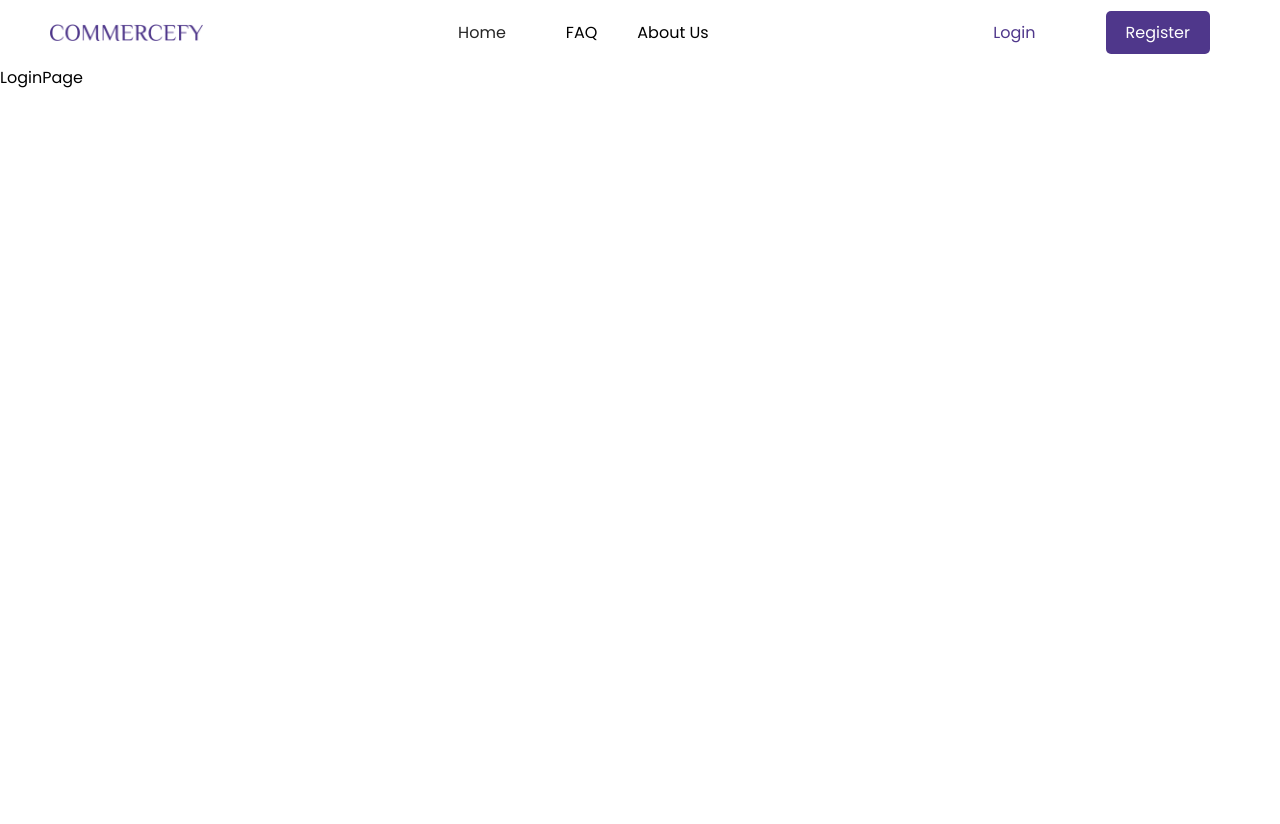
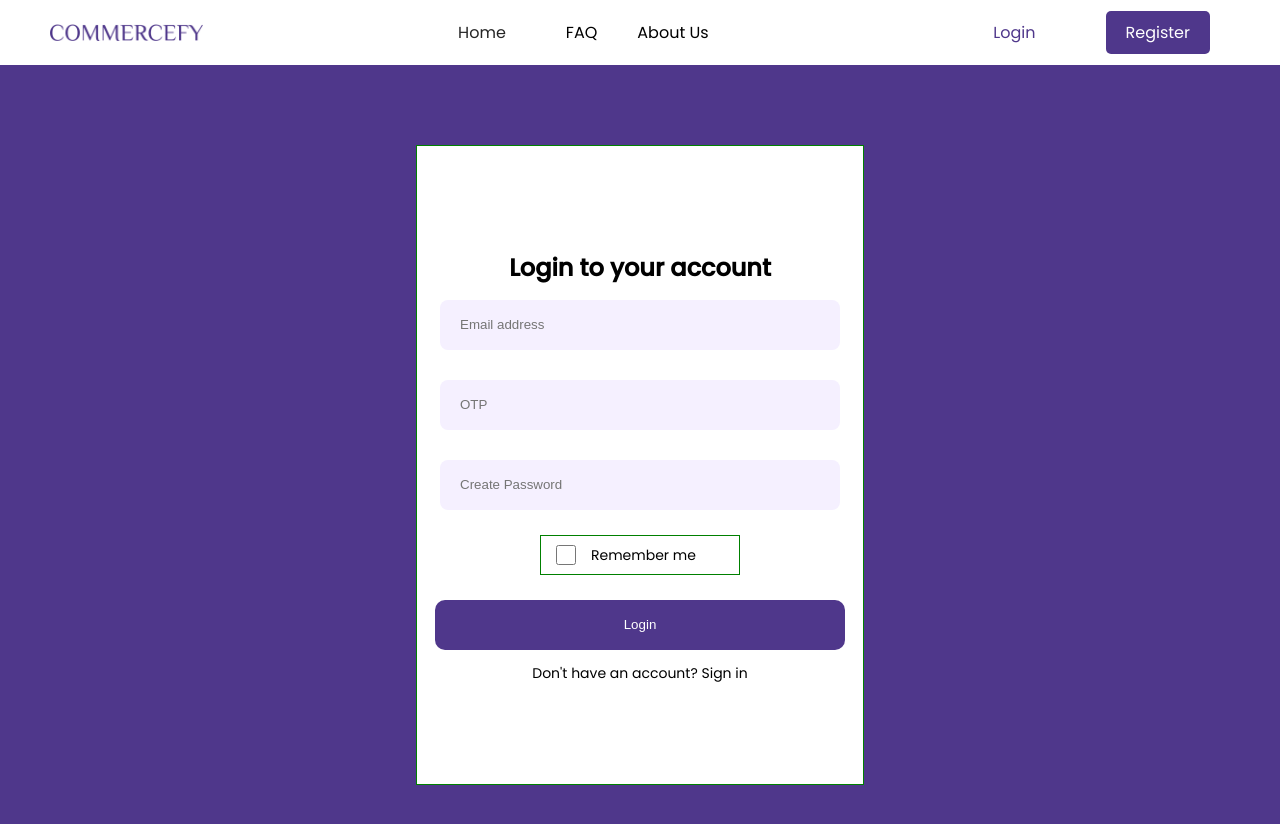
Before and after one commit to Olukayode08/commercefy, a React (Create React App) app: page /sign-in in a window 1280 px wide. Shown: the top 824 px of the page. Before the commit the page ends 800 px from the top, so only its background shows below. Built offline with nearby package versions, Linux system fonts and the light colour scheme.

Commit message:
Login and Registration page

```diff
--- a/src/pages/LoginPage.jsx
+++ b/src/pages/LoginPage.jsx
@@ -1,9 +1,108 @@
 import React from 'react'
+import styled from 'styled-components'
 
 const LoginPage = () => {
   return (
-    <div>LoginPage</div>
+    <>
+      <Wrapper>
+        <div className='login-page'>
+          <form>
+            <h1>Login to your account</h1>
+            <input
+              type='email'
+              required
+              id='email'
+              placeholder='Email address'
+              name='email'
+            />
+            <div>
+              <input
+                type='text'
+                required
+                id='otp'
+                placeholder='OTP'
+                name='otp'
+              />
+            </div>
+
+            <input
+              type='password'
+              required
+              id='password'
+              placeholder='Create Password'
+              name='password'
+            />
+            <div className='remember'>
+              <input className='radio-btn' type='checkbox' name='remember_user' id='remember_user' />
+              <p>Remember me</p>
+            </div>
+            <button>Login</button>
+            <p>Don't have an account? Sign in</p>
+          </form>
+        </div>
+      </Wrapper>
+    </>
   )
 }
-
+const Wrapper = styled.section`
+  .login-page {
+    display: flex;
+    flex-direction: column;
+    align-items: center;
+    justify-content: center;
+    width: 100%;
+    height: 100vh;
+    background-color: #4f378b;
+  }
+  form {
+    display: flex;
+    flex-direction: column;
+    align-items: center;
+    justify-content: center;
+    height: 80vh;
+    width: 35%;
+    margin: auto;
+    background-color: #fff;
+    padding: 20px;
+    border: 1px solid green;
+  }
+  input {
+    width: 400px;
+    height: 50px;
+    margin: 15px;
+    padding-left: 20px;
+    border-radius: 8px;
+    background: #f5f0ff;
+    outline: none;
+    border: none;
+  }
+  .remember {
+    display: flex;
+    width: 200px;
+    height: 40px;
+    justify-content: left;
+    align-items: center;
+    border: 1px solid green;
+    padding: 0;
+    margin: 10px 0;
+  }
+  .radio-btn {
+    width: 20px;
+    height: 20px;
+  }
+  p {
+    font-size: 14px;
+    line-height: 16px;
+  }
+  button {
+    width: 410px;
+    height: 50px;
+    background-color: #4f378b;
+    color: #fff;
+    outline: none;
+    border-radius: 10px;
+    border: none;
+    margin: 15px 0;
+  }
+`
 export default LoginPage
--- a/src/pages/RegisterPage.jsx
+++ b/src/pages/RegisterPage.jsx
@@ -1,9 +1,96 @@
 import React from 'react'
+import styled from 'styled-components'
 
 const RegisterPage = () => {
   return (
-    <div>RegisterPage</div>
+    <Wrapper>
+      <div className='register-page'>
+        <form>
+          <h1>Register for an account</h1>
+          <input
+            type='email'
+            required
+            id='email'
+            placeholder='Email address'
+            name='email'
+          />
+          <div>
+            <input type='text' required id='otp' placeholder='OTP' name='otp' />
+          </div>
+
+          <input
+            type='password'
+            required
+            id='password'
+            placeholder='Create Password'
+            name='password'
+          />
+          <input
+            type='password'
+            required
+            id='confirmPassword'
+            placeholder='Confirm Password'
+            name='confirmPassword'
+          />
+          <p>
+            By signing up, you confirm that you’ve read and accepted our Term of
+            use and Privacy Policy
+          </p>
+          <button>Login</button>
+          <p>Already have an account? Log in</p>
+        </form>
+      </div>
+    </Wrapper>
   )
 }
-
+const Wrapper = styled.section`
+  .register-page {
+    width: 100%;
+    height: 100vh;
+    background-color: #4f378b;
+    display: flex;
+    flex-direction: column;
+    align-items: center;
+    justify-content: center;
+  }
+  form {
+    display: flex;
+    flex-direction: column;
+    align-items: center;
+    justify-content: center;
+    height: 80vh;
+    width: 35%;
+    margin: 0 auto;
+    background-color: #fff;
+    padding: 20px;
+    border: 1px solid green;
+  }
+  input {
+    width: 400px;
+    height: 50px;
+    margin: 15px;
+    padding-left: 20px;
+    border-radius: 8px;
+    background: #f5f0ff;
+    outline: none;
+    border: none;
+  }
+  p {
+    text-align: center;
+    font-size: 14px;
+    line-height: 16px;
+    width: 350px;
+    margin: 10px 0;
+  }
+  button {
+    width: 410px;
+    height: 50px;
+    background-color: #4f378b;
+    color: #fff;
+    outline: none;
+    border-radius: 10px;
+    border: none;
+    margin: 15px 0;
+  }
+`
 export default RegisterPage
```
